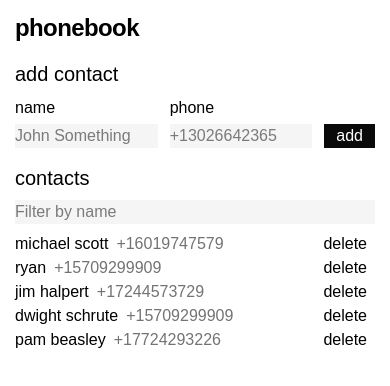
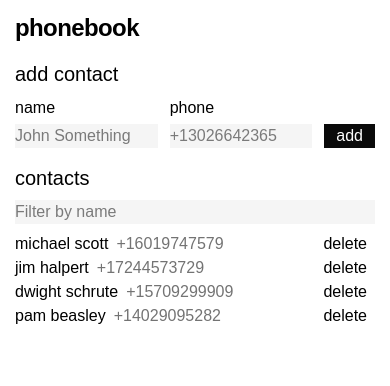
Before and after one commit to nikitapashinsky/fullstackopen, a React (Vite) app in the folder part2/phonebook/: page / in a window 390 px wide. Shown: the top 386 px of the page. Built offline with nearby package versions, Linux system fonts and the light colour scheme; data requests are answered from the project's data file; a web font is replaced by a local one.

Commit message:
complete 2.17*: phonebook step 12

```diff
--- a/part2/phonebook/db.json
+++ b/part2/phonebook/db.json
@@ -4,11 +4,6 @@
       "id": "1",
       "name": "michael scott",
       "phone": "+16019747579"
-    },
-    {
-      "id": "2",
-      "name": "ryan",
-      "phone": "+15709299909"
     },
     {
       "id": "3",
@@ -23,7 +18,7 @@
     {
       "id": "5",
       "name": "pam beasley",
-      "phone": "+17724293226"
+      "phone": "+14029095282"
     }
   ]
 }
--- a/part2/phonebook/src/App.jsx
+++ b/part2/phonebook/src/App.jsx
@@ -66,10 +66,19 @@ const App = () => {
               setTimeout(() => setNotification(null), 3000);
 
               setPersons(
-                persons.map((person) =>
-                  person.id === existingPerson.id ? returnedPerson : person,
+                persons.map((p) =>
+                  p.id === existingPerson.id ? returnedPerson : p,
                 ),
               );
+            })
+            .catch((error) => {
+              setNotification({
+                type: "error",
+                text: `contact ${newName} not found on server`,
+              });
+              setTimeout(() => setNotification(null), 3000);
+
+              setPersons(persons.filter((p) => p.id !== existingPerson.id));
             });
           setNewName("");
           setNewPhone("");
--- a/part2/phonebook/src/components/Notification.jsx
+++ b/part2/phonebook/src/components/Notification.jsx
@@ -6,6 +6,7 @@ const Notification = ({ message }) => {
       className={cn(
         "fixed inset-x-0 top-3 mx-auto max-w-[calc(24rem-1.5rem)] px-2 py-1",
         message.type === "success" && "bg-green-700 text-white",
+        message.type === "error" && "bg-red-700 text-white",
       )}
     >
       {message.text}
```
